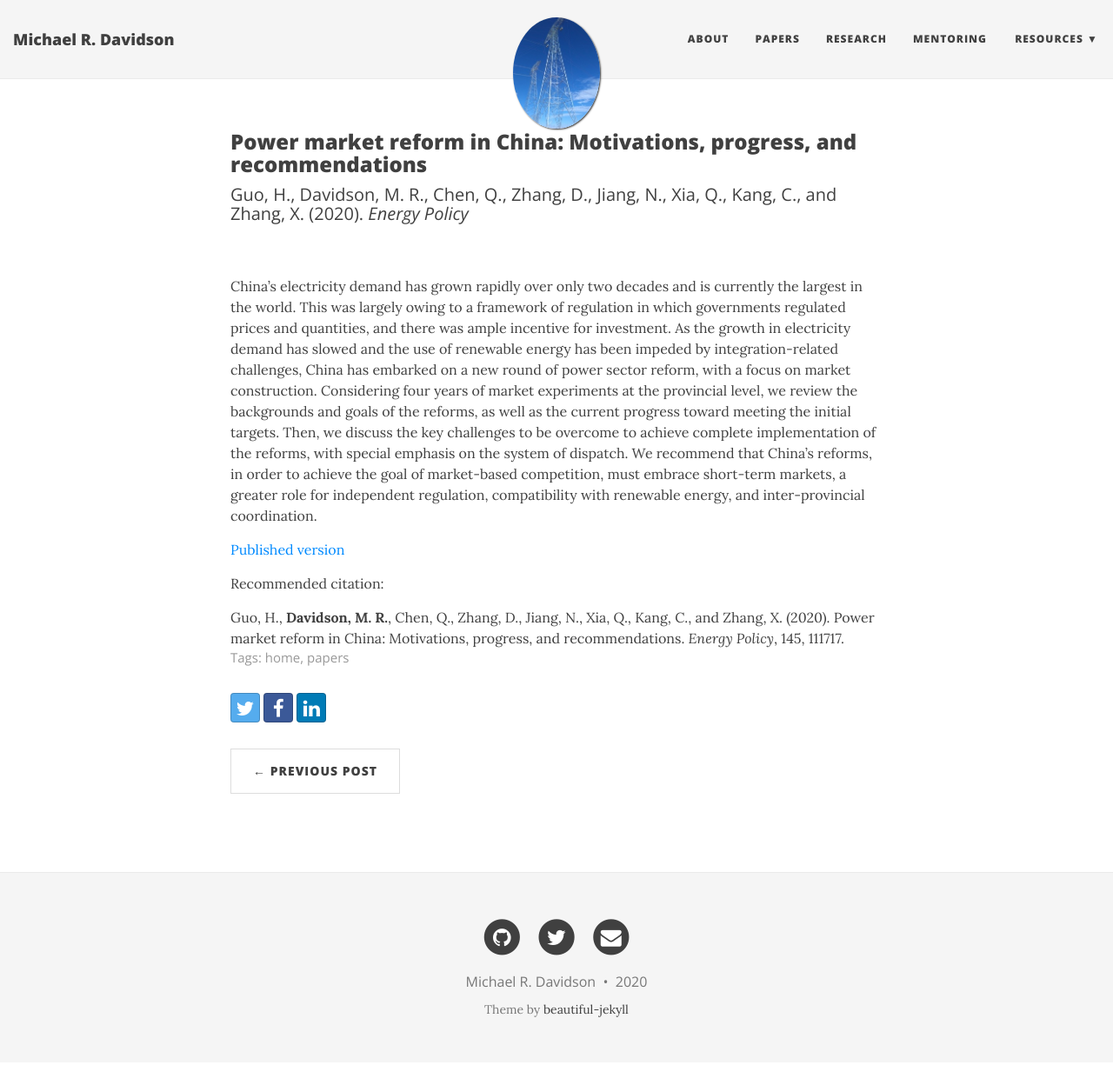
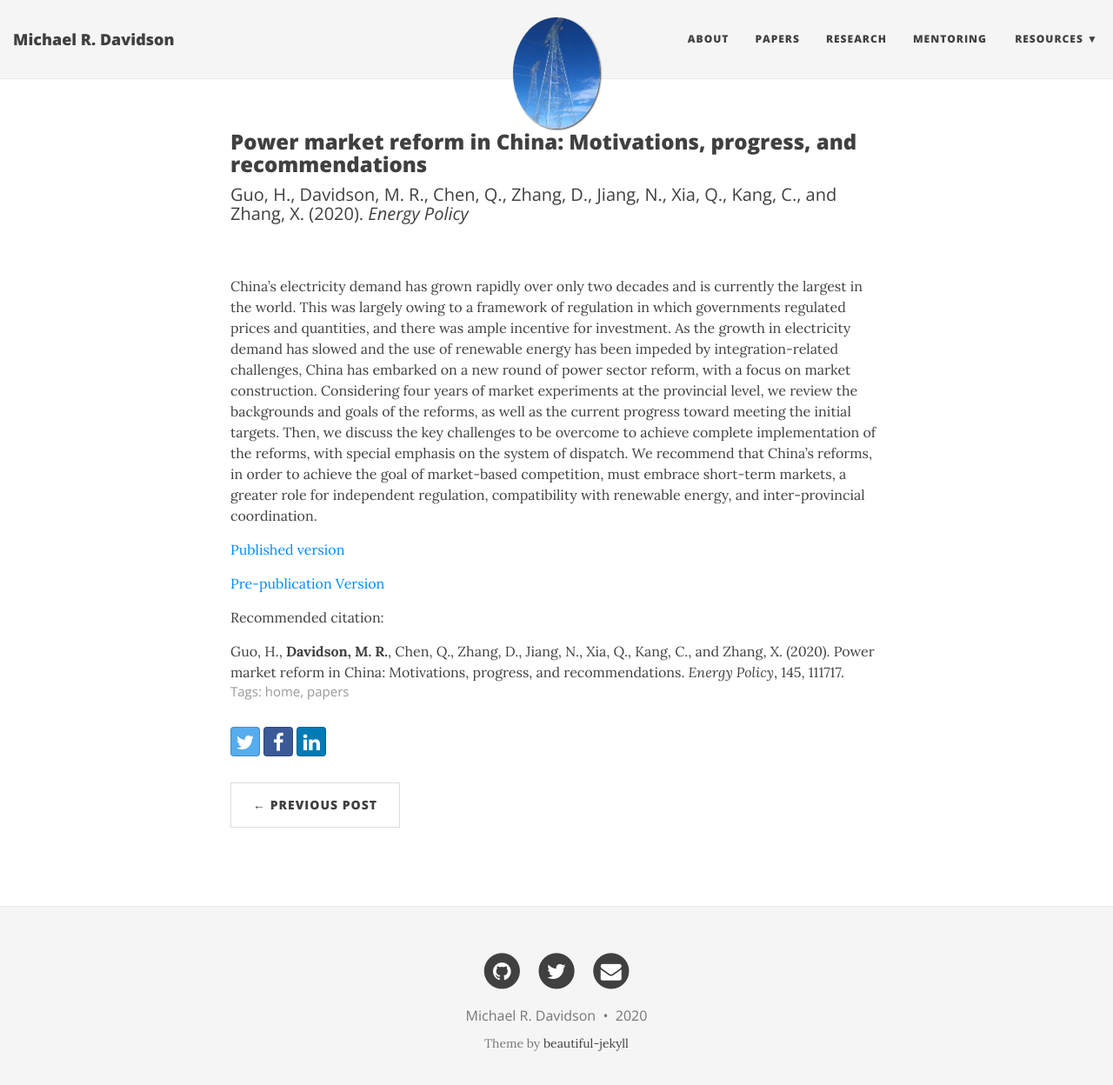
Before and after one commit to east-winds/east-winds.github.io, a Jekyll site: the page built from _posts/2020-07-23-china-power-market-reform-energy-policy.md, in a window 1280 px wide and 1261 px high. Shown: the top 1248 px of the window at 87% size. Built offline with Jekyll 4.4.1, drawn with Linux system fonts in a browser that asks for light colours; nearby versions of some CDN libraries.

Commit message:
power market reform paper

```diff
--- a/_posts/2020-07-23-china-power-market-reform-energy-policy.md
+++ b/_posts/2020-07-23-china-power-market-reform-energy-policy.md
@@ -11,6 +11,8 @@
 
 [Published version](https://doi.org/10.1016/j.enpol.2020.111717)
 
+[Pre-publication Version](https://drive.google.com/file/d/1jya_iJmW-YqKZqqNg9552LNc-3EYGNY7/view?usp=sharing)
+
 Recommended citation:
 
 Guo, H., **Davidson, M. R.**, Chen, Q., Zhang, D., Jiang, N., Xia, Q., Kang, C., and Zhang, X. (2020). Power market reform in China: Motivations, progress, and recommendations. _Energy Policy_, 145, 111717.
```
